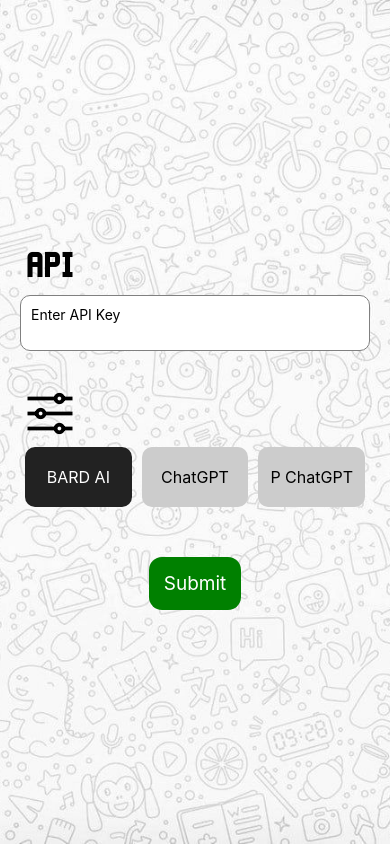
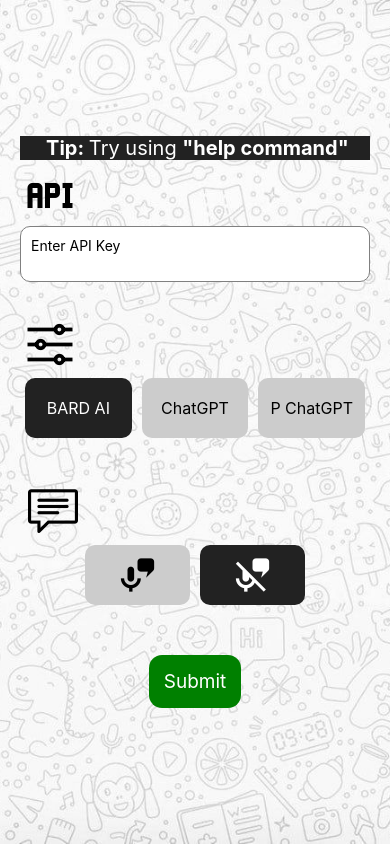
Before and after one commit to Sammy970/Chatbot-React-Native, a React Native app: screen / in a window 390 px wide. Built offline with nearby package versions, Linux system fonts and the light colour scheme.

Commit message:
Added TextToSpeech ON/OFF, Help Command, Tip, and fixed other issues

```diff
--- a/App.js
+++ b/App.js
@@ -1,12 +1,13 @@
 import { StatusBar } from 'expo-status-bar';
 import { useState } from 'react';
-import { StyleSheet, Text, View, TextInput, TouchableOpacity, ImageBackground, Image, ActivityIndicator } from 'react-native';
-import { MaterialIcons, MaterialCommunityIcons, Ionicons } from '@expo/vector-icons';
+import { StyleSheet, Text, View, TextInput, TouchableOpacity, ImageBackground, Image, ActivityIndicator, KeyboardAvoidingView } from 'react-native';
+import { MaterialIcons, MaterialCommunityIcons, Ionicons, SimpleLineIcons } from '@expo/vector-icons';
 import { GiftedChat } from 'react-native-gifted-chat';
 import * as Speech from 'expo-speech';
 
 // Importing Components
 import ChatbotSelector from './component/ChatbotSelector';
+import SpeechSelector from './component/SpeechSelector';
 
 const renderAvatar = (props) => {
   return (
@@ -36,8 +37,10 @@ export default function App() {
   const [apiKeyEntered, setApiKeyEntered] = useState(false);
 
   const [selectedChatbot, setSelectedChatbot] = useState('BARD');
+  const [loading, setLoading] = useState(false);
+  const [speechOption, setSpeechOption] = useState('off');
 
-  const [loading, setLoading] = useState(false);
+  const [emptyInput, setEmptyInput] = useState(true);
 
   const handleButtonClick = () => {
 
@@ -54,6 +57,8 @@ export default function App() {
       generateImages();
     } else if (inputMessage.toLocaleLowerCase().startsWith("get info")) {
       getCreditInfo();
+    } else if (inputMessage.toLocaleLowerCase().startsWith('help command')) {
+      commandsHelp();
     } else {
       generateText();
     }
@@ -92,6 +97,7 @@ export default function App() {
       .then((data) => {
         // console.log(data.choices[0].message.content);
         setInputMessage("");
+        setEmptyInput(true);
         setOutputMessage(data.choices[0].message.content.trim());
 
         const message = {
@@ -107,7 +113,8 @@ export default function App() {
           GiftedChat.append(previousMessages, [message])
         )
         options = {};
-        Speech.speak(data.choices[0].message.content.trim(), options);
+        speechOption === 'on' && (Speech.speak(data.choices[0].message.content.trim(), options))
+
       })
       .catch((error) => {
         console.log(error);
@@ -150,11 +157,12 @@ export default function App() {
       .then((data) => {
         // console.log(data.data[0].url);
         setInputMessage("");
+        setEmptyInput(true);
         setOutputMessage(data.data[0].url);
 
         const message = {
           _id: Math.random().toString(36).substring(7),
-          text: "Image",
+          text: `URL: ${data.data[0].url}`,
           image: data.data[0].url,
           createdAt: new Date(),
           user: { _id: 2, name: "Open AI" },
@@ -223,7 +231,38 @@ export default function App() {
       })
   }
 
+  const commandsHelp = () => {
+
+    const message = {
+      _id: Math.random().toString(36).substring(7),
+      text: inputMessage,
+      createdAt: new Date(),
+      user: { _id: 1, name: "Sam Jain" },
+    }
+
+    setMessages((previousMessages) =>
+      GiftedChat.append(previousMessages, [message])
+    )
+
+    let helpMessage = '------------Commands----------- \n\nFor P ChatGPT: \n\n -- "Get info" : Provides info about the credits remaining. \n ---------------------------------------------- \n\nFor all: \n\n -- "Generate image ...." : Generates images that you want \n -- "help command" : To get list of commands. \n\n ----------------------------------------------';
+
+    const messageResponse = {
+      _id: Math.random().toString(36).substring(7),
+      text: helpMessage,
+      createdAt: new Date(),
+      user: { _id: 2 },
+    }
+
+    setLoading(false);
+    setInputMessage("");
+
+    setMessages((previousMessages) =>
+      GiftedChat.append(previousMessages, [messageResponse])
+    )
+  }
+
   return (
+
     <ImageBackground
       source={require('./assets/bg.jpg')}
       resizeMode='cover'
@@ -234,6 +273,14 @@ export default function App() {
           <View style={{ flex: 1, justifyContent: 'center', alignItems: 'center' }}>
 
             <View style={{ marginBottom: 10 }}>
+
+              <Text style={{ marginBottom: 5, textAlign: 'center', fontSize: 20, backgroundColor: '#222222', color: 'white' }}>
+                <Text style={{ fontWeight: 'bold', }}> Tip: </Text>
+                <Text>Try using </Text>
+                <Text style={{ fontWeight: 'bold', }}>
+                  "help command"
+                </Text>
+              </Text>
 
               <MaterialCommunityIcons name="api" size={60} color="black" />
               <TextInput
@@ -252,12 +299,18 @@ export default function App() {
                 }}
               />
 
-              <Ionicons name="options-outline" size={60} color="black" />
-              <View style={{ marginLeft: -20, marginRight: -20 }}>
-                <ChatbotSelector selectedChatbot={selectedChatbot} onSelectChatbot={setSelectedChatbot} />
+              <View style={{ marginBottom: 45 }}>
+                <Ionicons name="options-outline" size={60} color="black" />
+                <View style={{ marginLeft: -20, marginRight: -20 }}>
+                  <ChatbotSelector selectedChatbot={selectedChatbot} onSelectChatbot={setSelectedChatbot} />
+                </View>
               </View>
 
+              <SimpleLineIcons name="speech" size={50} style={{ marginLeft: 8, marginBottom: 6 }} color="black" />
+              <SpeechSelector speechOption={speechOption} setSpeechOption={setSpeechOption} />
+
             </View>
+
             <TouchableOpacity
               onPress={() => {
                 if (apiKey === '') {
@@ -284,12 +337,10 @@ export default function App() {
               />
             </View>
 
-            {loading ? (
+            {loading && (
               <View style={{ justifyContent: 'center', marginBottom: 20 }}>
                 <ActivityIndicator size="large" color="#222222" />
               </View>
-            ) : (
-              <View></View>
             )}
 
             <View style={{ flexDirection: 'row' }}>
@@ -301,18 +352,25 @@ export default function App() {
               }}>
                 <TextInput
                   placeholder='Enter your Question'
-                  onChangeText={setInputMessage}
+                  onChangeText={(text) => {
+                    setInputMessage(text);
+                    setEmptyInput(text.trim() === '');
+                  }}
                   value={inputMessage}
                   multiline={true}
                 />
               </View>
 
-              <TouchableOpacity onPress={handleButtonClick}>
+              <TouchableOpacity
+                onPress={handleButtonClick}
+                disabled={emptyInput}
+              >
                 <View style={{
                   backgroundColor: 'green', padding: 5, marginRight: 10, marginBottom: 20,
                   borderRadius: 9999, width: 60, height: 60,
                   justifyContent: 'center', borderColor: 'black', borderWidth: 2,
-                }}>
+                }}
+                >
                   <MaterialIcons name="send" size={30} color={'white'} style={{ marginLeft: 10 }} />
                 </View>
               </TouchableOpacity>
@@ -335,7 +393,7 @@ export default function App() {
         )}
         <StatusBar style="auto" />
       </View>
-    </ImageBackground>
+    </ImageBackground >
   );
 
 }
--- /dev/null
+++ b/component/SpeechSelector.js
@@ -0,0 +1,61 @@
+import { StyleSheet, Text, TouchableOpacity, View } from 'react-native'
+import { MaterialCommunityIcons } from '@expo/vector-icons'
+import React from 'react'
+
+export default function SpeechSelector({ speechOption, setSpeechOption }) {
+    return (
+        <View style={styles.container}>
+            <TouchableOpacity
+                style={[styles.button, speechOption === 'on' && styles.selectedButton]}
+                onPress={() => setSpeechOption('on')}
+            >
+                <MaterialCommunityIcons
+                    name="text-to-speech"
+                    style={{ alignSelf: 'center' }}
+                    size={40} color={speechOption === 'on' ? 'white' : 'black'}
+                />
+
+            </TouchableOpacity>
+
+            <TouchableOpacity
+                style={[styles.button, speechOption === 'off' && styles.selectedButton]}
+                onPress={() => setSpeechOption('off')}
+            >
+                <MaterialCommunityIcons
+                    name="text-to-speech-off"
+                    style={{ alignSelf: 'center' }}
+                    size={40} color={speechOption === 'off' ? 'white' : 'black'}
+                />
+
+            </TouchableOpacity>
+        </View >
+    )
+}
+
+const styles = StyleSheet.create({
+    container: {
+        flexDirection: 'row',
+        justifyContent: 'space-between',
+        alignItems: 'center',
+        paddingHorizontal: 60,
+    },
+    button: {
+        flex: 1,
+        paddingVertical: 10,
+        paddingHorizontal: 10,
+        borderRadius: 10,
+        backgroundColor: '#ccc',
+        marginHorizontal: 5,
+    },
+    selectedButton: {
+        backgroundColor: '#222222',
+    },
+    buttonText: {
+        textAlign: 'center',
+        color: 'black',
+        fontSize: 16,
+    },
+    selectedButtonText: {
+        color: 'white',
+    },
+})
```
